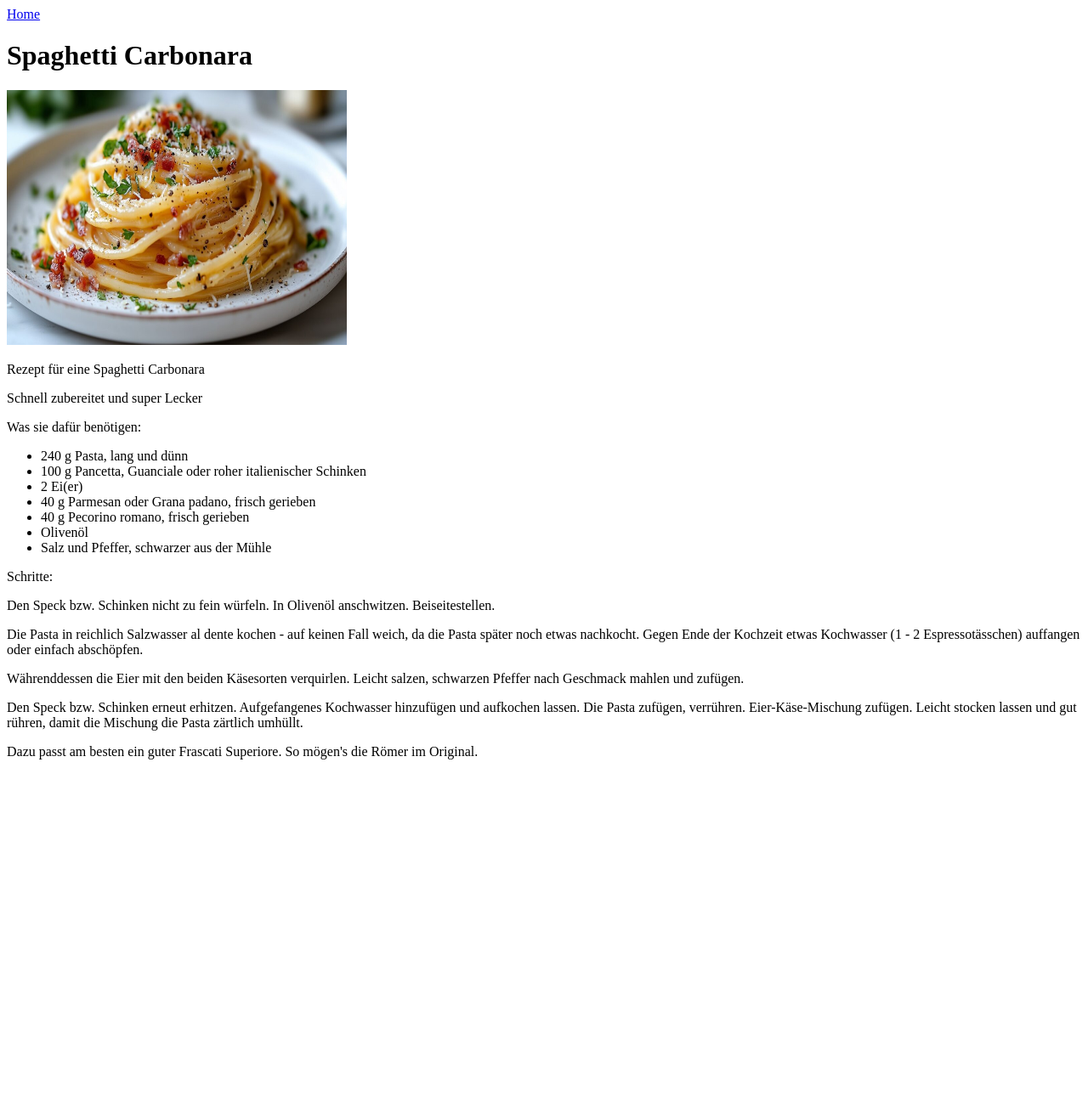
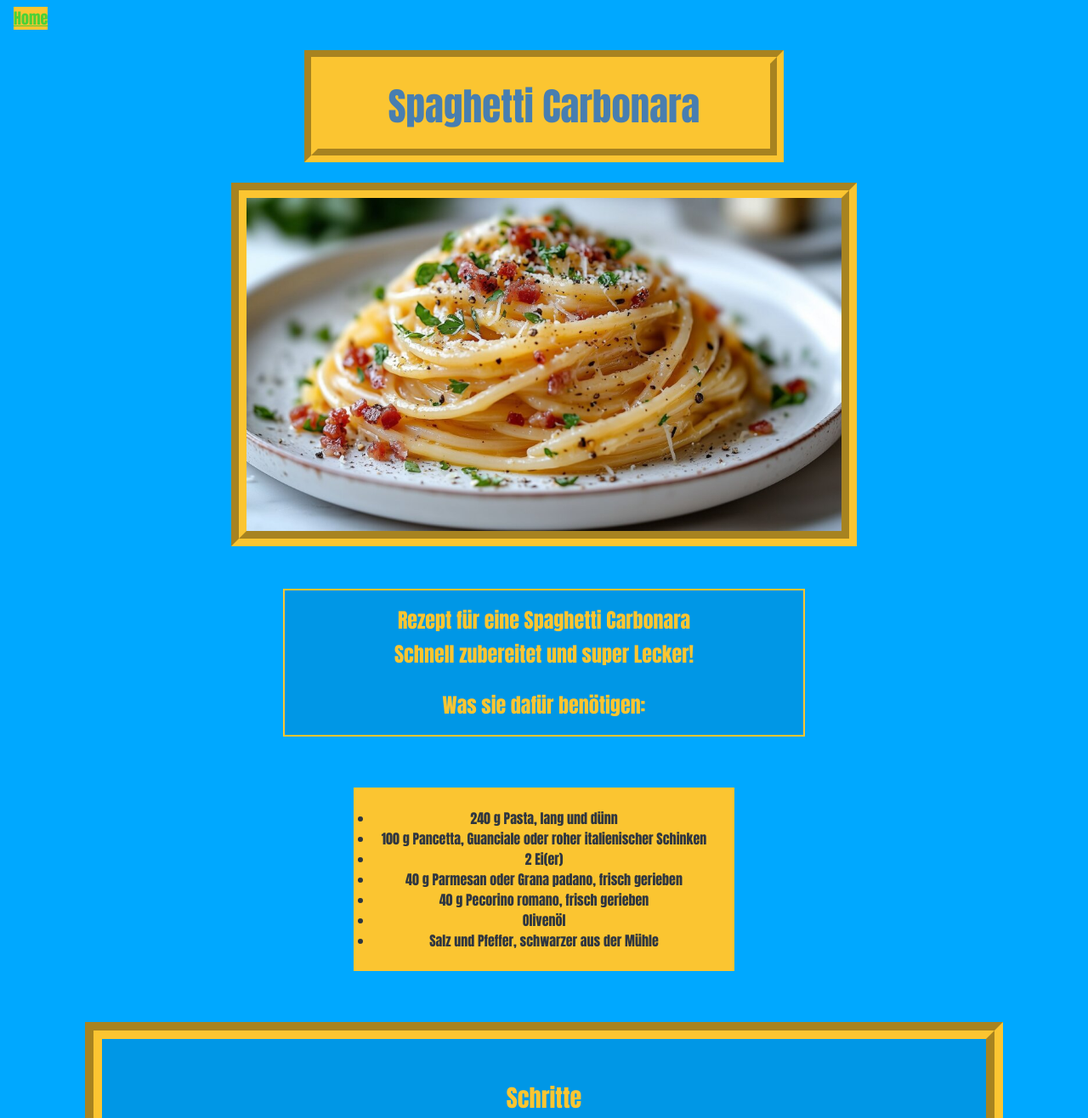
Before and after one commit to DanielErik/odin-recipes, a plain HTML site: page recipes/carbonara.html in a window 1280 px wide. Shown: the top 1316 px of the page at 85% size. Before the commit the page ends 910 px from the top, so only its background shows below. Drawn offline with Linux system fonts and the light colour scheme.

Commit message:
Added CSS to existing HTMLs

```diff
--- a/recipes/carbonara.html
+++ b/recipes/carbonara.html
@@ -1,17 +1,23 @@
 <!DOCTYPE html>
 <html>
 <head>
+    <link rel="stylesheet" href="/style.css">
     <meta charset="UTF-8" />
     <title>Spaghetti Carbonara</title>
 </head>
 <body>
     <a href="../index.html">Home</a>
-    <h1>Spaghetti Carbonara</h1>
-    <img src="./images/carbonara.jpg" width="400" height="300">
-    <p>Rezept für eine Spaghetti Carbonara</p>
-    <p>Schnell zubereitet und super Lecker</p>
-    <p>Was sie dafür benötigen:</p>
-    <ul>
+    <h1 class="title">Spaghetti Carbonara</h1>
+    <div class="bild">
+        <img src="./images/carbonara.jpg" width="700">
+    </div>
+
+    <div class="einfuehrung">
+        <p>Rezept für eine Spaghetti Carbonara</p>
+        <p>Schnell zubereitet und super Lecker!</p>
+        <p class="highlight">Was sie dafür benötigen:</p>
+    </div>
+    <ul class="liste">
         <li>240 g	Pasta, lang und dünn</li>
         <li>100 g	Pancetta, Guanciale oder roher italienischer Schinken</li>
         <li>2	Ei(er)</li>
@@ -22,7 +28,8 @@
 
 
     </ul>
-    <p>Schritte: </p>
+    <div class="rezept">
+    <h3>Schritte</h3>
     <p>Den Speck bzw. Schinken nicht zu fein würfeln. In Olivenöl anschwitzen. Beiseitestellen.</p>
     <p>Die Pasta in reichlich Salzwasser al dente kochen - auf keinen Fall weich, da die Pasta später noch etwas nachkocht.
     Gegen Ende der Kochzeit etwas Kochwasser (1 - 2 Espressotässchen) auffangen oder einfach abschöpfen.</p>
@@ -30,5 +37,6 @@
     <p>Den Speck bzw. Schinken erneut erhitzen. Aufgefangenes Kochwasser hinzufügen und aufkochen lassen. Die Pasta zufügen, verrühren. Eier-Käse-Mischung zufügen.
     Leicht stocken lassen und gut rühren, damit die Mischung die Pasta zärtlich umhüllt.</p>
     <p>Dazu passt am besten ein guter Frascati Superiore. So mögen's die Römer im Original.</p>
+    </div>
 
 </html>
--- /dev/null
+++ b/style.css
@@ -0,0 +1,98 @@
+body{
+    background-color: #00a8ff;
+    font-family: Impact, Haettenschweiler, 'Arial Narrow Bold', sans-serif;
+}
+
+.menu {
+    border: 10px double #fbc531;
+    width: 600px;
+    margin: auto;
+}
+
+
+
+.title{
+    border: 16px groove #fbc531;
+    font-size: 45px;
+    text-align: center;
+    background-color: #fbc531;
+    color: #487eb0;
+    margin: 24px auto;
+    padding: 16px;
+    width: 500px;
+}
+
+.liste{
+    width: 400px;
+    margin: 60px auto;
+    padding: 24px;
+    background-color: #fbc531;
+    color: #2f3640;
+    text-align: center;
+}
+
+h3{
+    text-align: center;
+}
+
+ul {
+    margin: 24px;
+    padding: 16px;
+    padding-left: 32px;
+}
+
+a {
+    background-color: #fbc531;
+    color: #4cd137;
+    font-size: large;
+    font-weight: bold;
+    margin: 8px;
+}
+
+p{
+    margin: 20px;
+
+}
+
+.highlight{
+    font-weight: bolder;
+    padding-top: 20px;
+}
+
+.einfuehrung{
+    justify-content: center;
+    background-color: #0097e6;
+    border: 2px solid;
+    text-align: center;
+    color: #fbc531;
+    margin: 50px auto;
+    padding: 5px;
+    font-size: 24px;
+    width: 600px;
+    line-height: 20px;
+}
+
+.bild{
+    display: block;
+    justify-content: center;
+    height: auto;
+    width: 700px;
+    border: 18px groove #fbc531;
+    margin: auto;
+}
+
+.bild img{
+    display: block;
+}
+
+.rezept{
+    width: 1000px;
+    margin: 20px auto;
+    padding: 20px;
+    background-color: #0097e6;
+    border: 20px groove #fbc531;
+    font-size: x-large;
+    font-weight: 200;
+    text-align: center;
+    color: #fbc531;
+}
```
Also changed, not shown: index.html (+10 -7 lines), recipes/Haenchenbrust_Geschnetzeltes.html (+13 -4 lines), recipes/lauchsuppe.html (+11 -5 lines).
